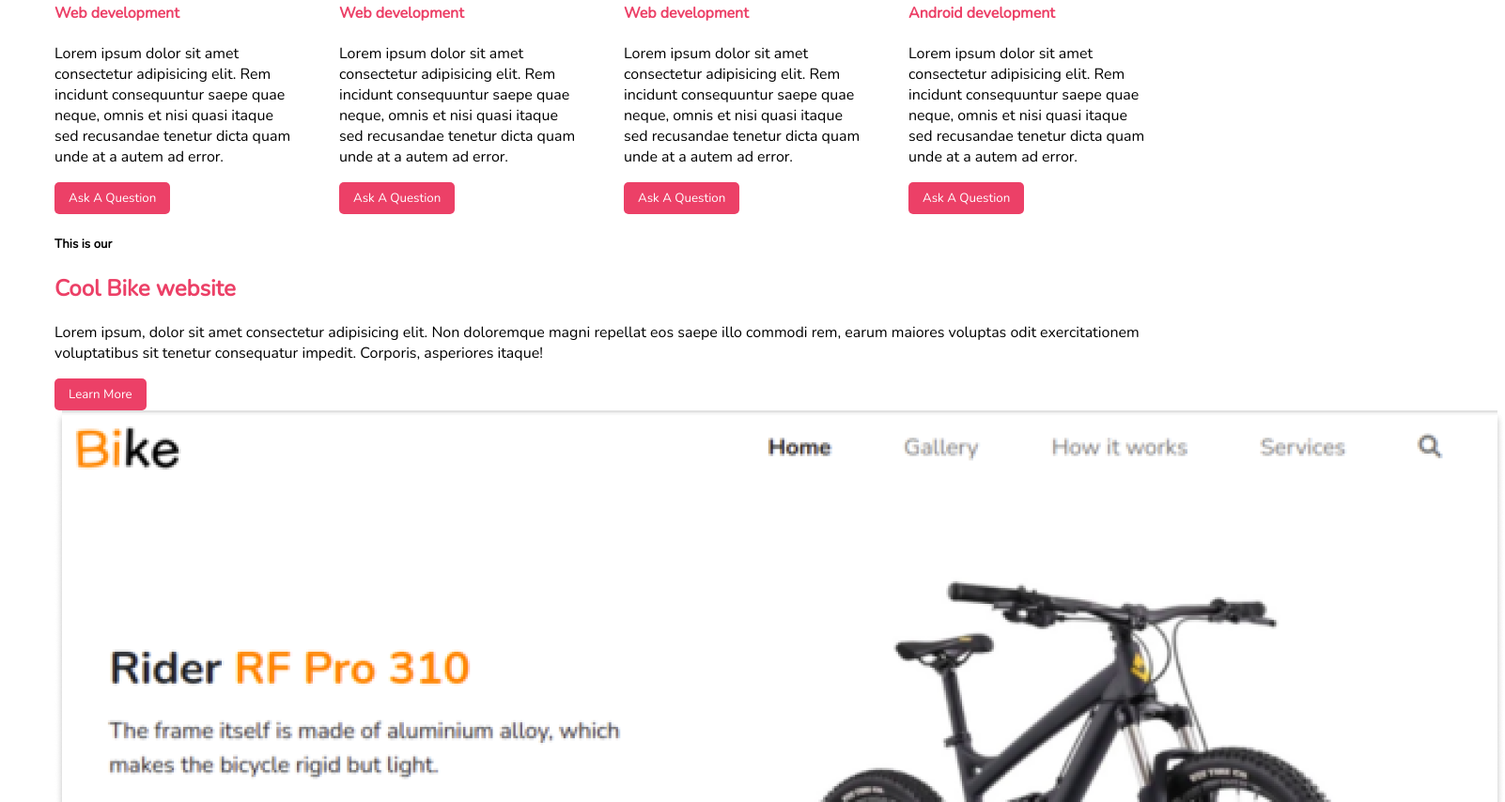
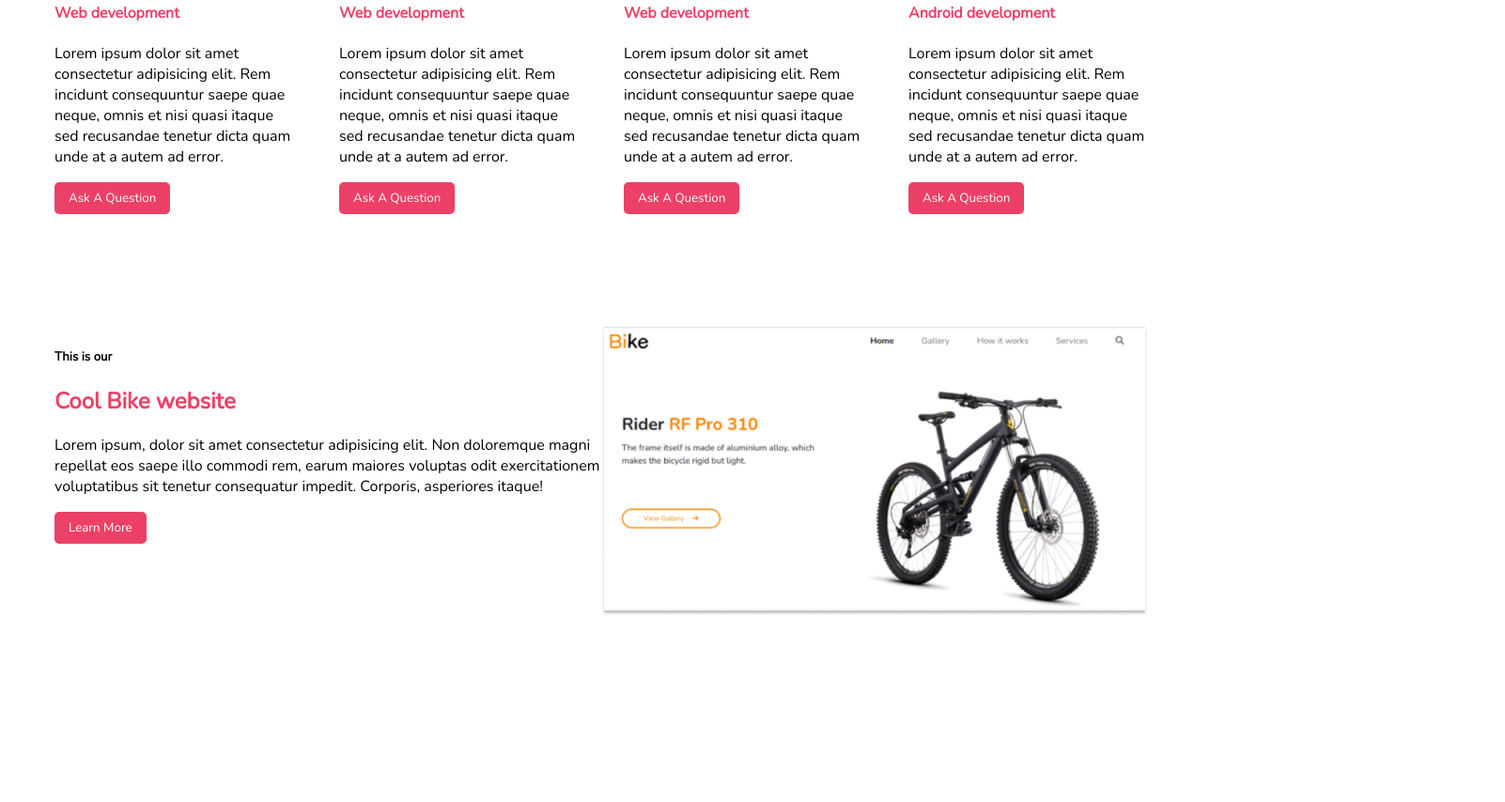
Before and after one commit to NgochoCharity/Week-1, a plain HTML site: page index.html in a window 1280 px wide. Shown: the part 2402-3256 px from the top of the page at 94% size, 1602 px wide, since content can reach past the window. After the commit the page ends 3072 px from the top, so only its background shows below. Drawn offline with nearby package versions, Linux system fonts and the light colour scheme.

Commit message:
This commit styles the fifth section

```diff
--- a/Assets/css/index.css
+++ b/Assets/css/index.css
@@ -193,3 +193,16 @@ div.nav{
 .cards{
     padding-top: 50px;
 }
+.project{
+    padding-top: 120px;
+}
+.allimg{
+    display: grid;
+    grid-template-columns:repeat(2,1fr);
+}
+.picture{
+    width: 100%;
+}
+.picture img{
+    width: 100%;
+}
```
